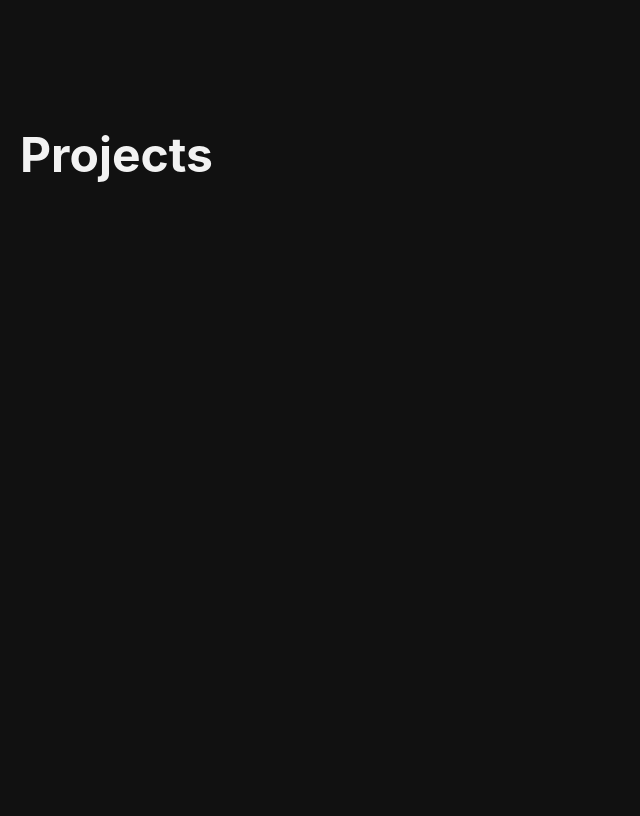
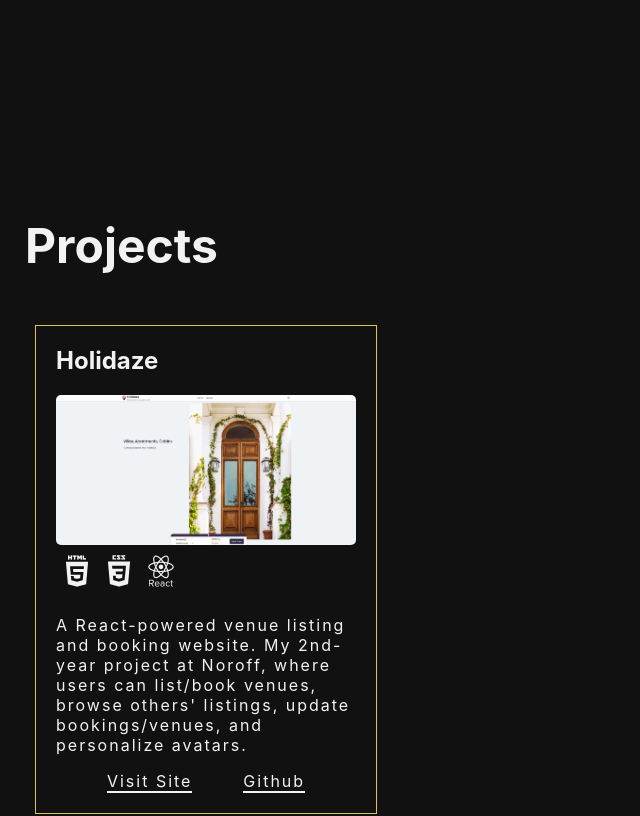
Before and after one commit to JonasHope/Hopes-Portfolio, a React (Create React App) app: page / in a window 1280 px wide. Shown: the part 1680-2496 px from the top of the page, without its empty margins (0-640 px from the left). Built offline with nearby package versions, Linux system fonts and the light colour scheme; a web font is replaced by a local one.

Commit message:
adding projects

```diff
--- a/package.json
+++ b/package.json
@@ -4,6 +4,9 @@
   "private": true,
   "dependencies": {
     "@babel/plugin-proposal-private-property-in-object": "^7.21.11",
+    "@fortawesome/fontawesome-svg-core": "^6.4.2",
+    "@fortawesome/free-solid-svg-icons": "^6.4.2",
+    "@fortawesome/react-fontawesome": "^0.2.0",
     "@testing-library/jest-dom": "^5.17.0",
     "@testing-library/react": "^13.4.0",
     "@testing-library/user-event": "^13.5.0",
--- a/public/index.html
+++ b/public/index.html
@@ -6,6 +6,11 @@
     <meta name="theme-color" content="#000000" />
     <meta name="description" content="Jonas Hopes Portfolio" />
     <link rel="stylesheet" href="https://use.typekit.net/rqp7tvd.css" />
+    <link
+      rel="stylesheet"
+      href="https://cdn.jsdelivr.net/gh/devicons/devicon@v2.15.1/devicon.min.css"
+    />
+
     <title>Portfolio</title>
   </head>
   <body>
--- a/src/components/navigation/Navigation.jsx
+++ b/src/components/navigation/Navigation.jsx
@@ -7,7 +7,7 @@ const NavigationContainer = styled.nav`
   top: ${(props) => (props.sticky ? "0" : "auto")};
   width: 100%;
   background-color: rgba(0, 0, 0, 0.5);
-  color: ${(props) => props.theme.color.c5};
+  color: ${(props) => props.theme.color.c3};
   perspective: 1000px;
   z-index: 100;
   box-shadow: 0px 0px 3px rgb(242, 242, 242);
@@ -22,7 +22,7 @@ const NavigationContainer = styled.nav`
 
   p:hover {
     transform: rotateY(180deg) scale(1.2);
-    color: #e0c251;
+    color: ${(props) => props.theme.color.c1};
   }
 `;
 
--- a/src/components/sections/about/AboutSection.jsx
+++ b/src/components/sections/about/AboutSection.jsx
@@ -7,8 +7,9 @@ const Div = styled.div`
   align-items: center;
   justify-content: center;
   max-width: 1240px;
-  margin: 10vh auto;
-  padding: 10vh 15px;
+  margin: 5vh auto;
+  padding: 5vh 15px;
+  min-height: 100vh;
 `;
 
 const AboutContainer = styled.div`
@@ -120,7 +121,7 @@ function About() {
               together.
             </AboutExpandedText>
             <ReadMoreButton onClick={toggleText}>
-              {expanded ? "Read less" : "Read more"}
+              {expanded ? "Show less" : "Read more"}
             </ReadMoreButton>
           </AboutHeader>
         </AboutContainer>
--- a/src/components/featured/FeaturedSection.jsx
+++ b/src/components/sections/landing/FeaturedSection.jsx
@@ -1,6 +1,6 @@
 import React from "react";
-import featuredVideo from "../../video/vid10.mp4";
-import TextTypingAnimation from "./textAnimation/TextTypingAnimation";
+import featuredVideo from "../../../video/vid10.mp4";
+import TextTypingAnimation from "./textanimation/TextTypingAnimation";
 import styled from "styled-components";
 
 const BackgroundVideoContainer = styled.div`
--- a/src/components/sections/work/WorkSection.jsx
+++ b/src/components/sections/work/WorkSection.jsx
@@ -1,22 +1,43 @@
 import React from "react";
 import styled from "styled-components";
-import ContentWidth from "../../../styles/ContentWidth";
+import ProjectCards from "./projects/ProjectCards";
+
+const Div = styled.div`
+  display: flex;
+  align-items: center;
+  justify-content: center;
+  max-width: 1240px;
+  margin: 5vh auto;
+  padding: 5vh 15px;
+  min-height: 100vh;
+`;
 
 const WorkContainer = styled.div`
-  min-height: 100vh;
+  display: flex;
+  flex-direction: column;
+  width: 100%;
+  align-items: flex-start;
+  padding: 20px 5px;
+
+  ${(props) => props.theme.media.tablet} {
+    flex-direction: column;
+    align-items: center;
+  }
 `;
 
 const WorkHeader = styled.h2`
   font-size: ${(props) => props.theme.headersize.h2};
+  margin-top: 0px;
 `;
 
 function WorkSection() {
   return (
-    <WorkContainer id="work-section">
-      <ContentWidth>
+    <Div>
+      <WorkContainer id="work-section">
         <WorkHeader>Projects</WorkHeader>
-      </ContentWidth>
-    </WorkContainer>
+        <ProjectCards />
+      </WorkContainer>
+    </Div>
   );
 }
 
--- /dev/null
+++ b/src/components/sections/work/projects/ProjectCards.jsx
@@ -0,0 +1,131 @@
+import React from "react";
+import styled, { StyleSheetManager } from "styled-components";
+import { Link } from "react-router-dom";
+
+const ProjectCardsContainer = styled.div`
+  display: flex;
+  justify-content: space-evenly;
+  flex-wrap: wrap;
+`;
+
+const ProjectCard = styled.div`
+  border: 1px solid ${(props) => props.theme.color.c1};
+  padding: 20px;
+  width: fit-content;
+  margin: 10px;
+`;
+
+const CardHeader = styled.h3`
+  font-size: ${(props) => props.theme.fontsize.s15};
+  margin: 0px 0px 20px 0px;
+`;
+
+const CardImg = styled.div`
+  background-image: url(${(props) =>
+    props.imageUrl}); /* Use the imageUrl prop here */
+  width: 300px;
+  height: 150px;
+  background-repeat: no-repeat, no-repeat;
+  background-position: center;
+  background-size: cover;
+  border-radius: 5px;
+`;
+
+const CardDescription = styled.p`
+  width: 300px;
+`;
+
+const LanguageIcons = styled.div`
+  padding: 10px 0px;
+  i {
+    font-size: ${(props) => props.theme.fontsize.s2};
+    padding: 5px;
+  }
+`;
+
+const WebLinkContainer = styled.div`
+  display: flex;
+  justify-content: space-evenly;
+`;
+
+const WebLink = styled(Link)`
+  color: ${(props) => props.theme.color.c3};
+  font-size: ${(props) => props.theme.fontsize.s1};
+  letter-spacing: 2px;
+  text-decoration: none;
+  border-bottom: 2px solid ${(props) => props.theme.color.c3};
+
+  &:hover {
+    transition: transform 0.3s ease, color 0.3s ease;
+    transform: rotateY(180deg);
+    color: ${(props) => props.theme.color.c1};
+  }
+`;
+
+const iconMapping = {
+  "devicon-html5-plain-wordmark": "HTML5 Icon",
+  "devicon-css3-plain-wordmark": "CSS3 Icon",
+  "devicon-react-original-wordmark": "React Icon",
+  "devicon-bootstrap-plain-wordmark": "Bootstrap Icon",
+  "devicon-sass-original": "Sass Icon",
+};
+
+function ProjectCards() {
+  const cardData = [
+    {
+      name: "Holidaze",
+      imageUrl: require("../../../../images/HolidazeLow.jpg"),
+      altText: "Holidaze website",
+      languages: [
+        "devicon-html5-plain-wordmark",
+        "devicon-css3-plain-wordmark",
+        "devicon-react-original-wordmark",
+      ],
+      description:
+        "A React-powered venue listing and booking website. My 2nd-year project at Noroff, where users can list/book venues, browse others' listings, update bookings/venues, and personalize avatars.",
+    },
+  ];
+
+  return (
+    <StyleSheetManager
+      shouldForwardProp={(prop) => !["imageUrl"].includes(prop)}
+    >
+      <ProjectCardsContainer>
+        {cardData.map((card, index) => (
+          <ProjectCard key={index}>
+            <CardHeader>{card.name}</CardHeader>
+            <CardImg imageUrl={card.imageUrl} alt={card.altText} />
+            <LanguageIcons>
+              {card.languages.map((iconClass, index) => (
+                <i
+                  key={index}
+                  className={iconClass}
+                  title={iconMapping[iconClass]}
+                ></i>
+              ))}
+            </LanguageIcons>
+            <CardDescription>{card.description}</CardDescription>
+            <WebLinkContainer>
+              <WebLink
+                href="https://www.example.com"
+                target="_blank"
+                rel="noopener noreferrer"
+              >
+                Visit Site
+              </WebLink>
+              <WebLink
+                href="https://www.example.com"
+                target="_blank"
+                rel="noopener noreferrer"
+              >
+                Github
+              </WebLink>
+            </WebLinkContainer>
+          </ProjectCard>
+        ))}
+      </ProjectCardsContainer>
+    </StyleSheetManager>
+  );
+}
+
+export default ProjectCards;
--- a/src/pages/Portfolio.jsx
+++ b/src/pages/Portfolio.jsx
@@ -1,5 +1,5 @@
 import React, { useState, useEffect } from "react";
-import VideoPlayer from "../components/featured/FeaturedSection";
+import VideoPlayer from "../components/sections/landing/FeaturedSection";
 import About from "../components/sections/about/AboutSection";
 import WorkSection from "../components/sections/work/WorkSection";
 import ContactSection from "../components/sections/contact/ContactSection";
--- a/src/styles/Theme.jsx
+++ b/src/styles/Theme.jsx
@@ -18,6 +18,7 @@ const theme = {
     s3: "3rem;",
     s4: "4rem;",
     s15: "1.5rem;",
+    s25: "2.5;",
   },
   headersize: {
     h1: "4rem;",
```
Also changed, not shown: src/components/sections/landing/textanimation/TextTypingAnimation.jsx (renamed from src/components/featured/textAnimation/TextTypingAnimation.jsx), src/images/HolidazeLow.jpg (added), 1 other file (tests, documents, lock files or other folders).
